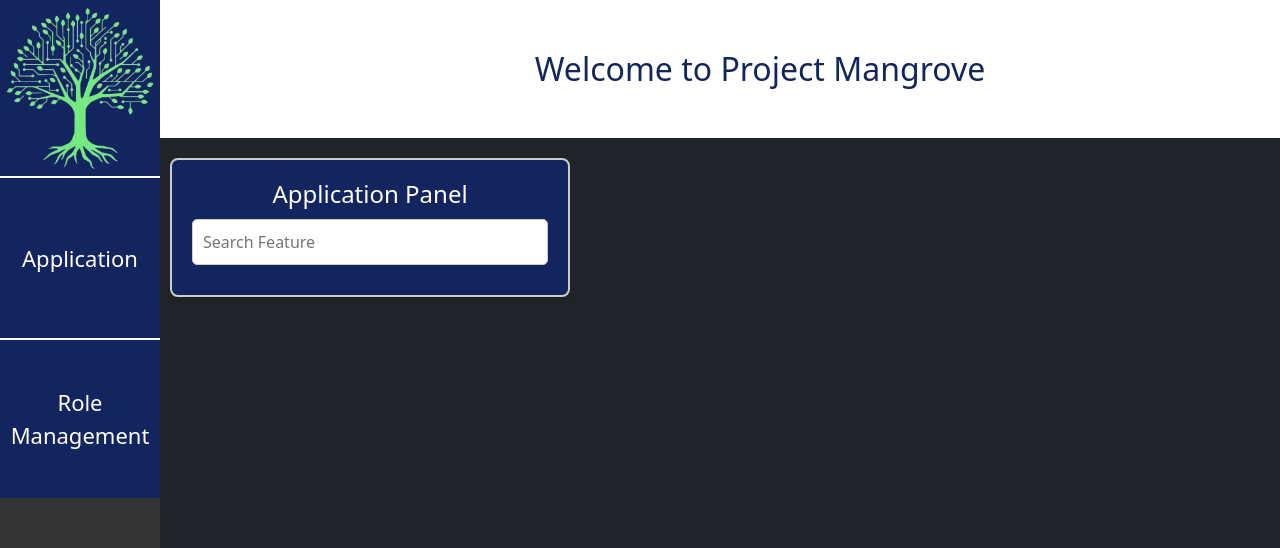
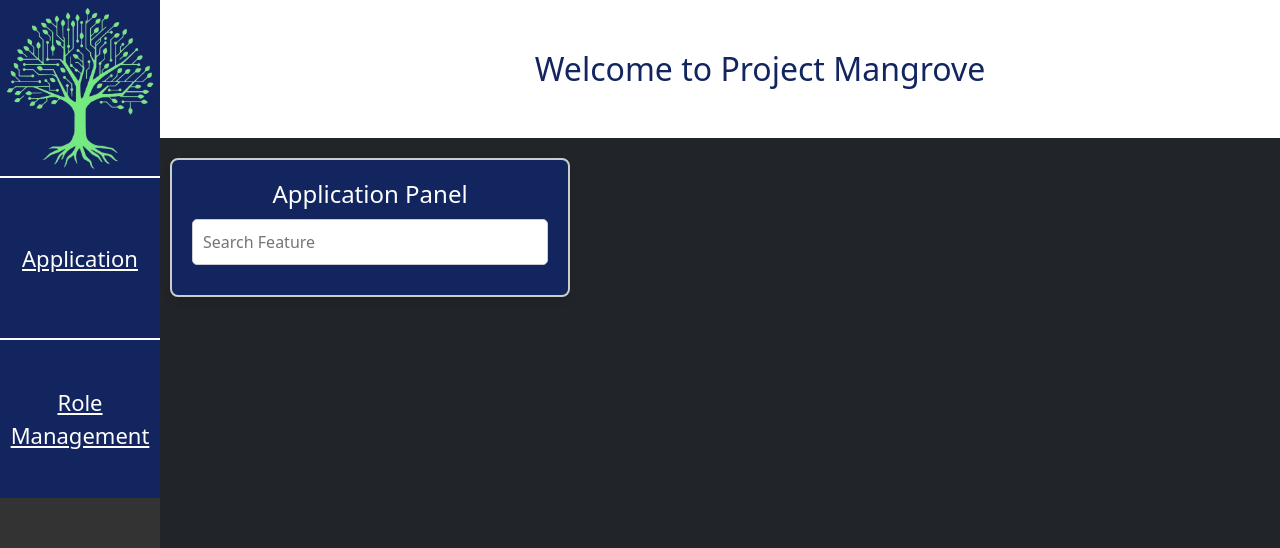
Before and after one commit to tntechcsc/webharness, a React (Create React App) app in the folder frontend/: page / in a window 1280 px wide. Shown: the top 548 px of the page. Built offline with nearby package versions, Linux system fonts and the light colour scheme.

Commit message:
abstracted navbar to a component and
fixed flex-row to just d-flex

```diff
--- a/frontend/src/App.js
+++ b/frontend/src/App.js
@@ -4,6 +4,7 @@ import { BrowserRouter as Router, Route, Routes } from "react-router-dom";
 import Home from "./pages/Home";
 import Application from "./pages/Application";
 import RoleManagment from "./pages/RoleManagement";
+import Navbar from "./components/Navbar";
 
 
 function App() {
@@ -37,11 +38,11 @@ function App() {
         </div>
       ) : (
         <Router>
-        <div className="d-flex flex-column min-vh-100 bg-dark text-light">
+        <div className="d-flex min-vh-100 bg-dark text-light">
+          <Navbar />
           <div className="flex-grow-1">
             <Routes>
             <Route path="/" element={<Home />} />
-
             </Routes>
           </div>
         </div>
--- a/frontend/src/components/Navbar.js
+++ b/frontend/src/components/Navbar.js
@@ -5,12 +5,20 @@ import './Navbar.css';
 const Navbar = () => {
   return (
     <div className="navbar">
-      <ul>
-        <li><Link to="/">Home</Link></li>
-        <li><Link to="/application">Application</Link></li>
-        <li><Link to="/role-management">Role Management</Link></li>
-        <li><Link to="/logout">Logout</Link></li>
-      </ul>
+      {/* Sidebar/Navbar */}
+      <div className="sidebar">
+        <div className="logo-button">
+          <Link to="/" style={{ all: 'unset', cursor: 'pointer' }}>
+            <img
+              src="LogoHarness2.png"
+              alt="Logo"
+              style={{ width: '10rem', height: '11rem'}}
+            />
+          </Link>
+        </div>
+        <Link to="/application" className="nav-button">Application</Link>
+        <Link to="/role-management" className="nav-button">Role Management</Link>
+      </div>
     </div>
   );
 };
--- a/frontend/src/pages/Home.js
+++ b/frontend/src/pages/Home.js
@@ -1,5 +1,6 @@
 import React, { useState, useEffect } from 'react';
 import '../App'; // Ensure your styles are linked correctly
+import Navbar from "../components/Navbar";
 import { BrowserRouter as Router, Route, Routes } from "react-router-dom";
 
 
@@ -29,25 +30,9 @@ const Home = () => {
 
 
 
-  return ( <div>
-
-
-<div className="app-container">
-          {/* Sidebar/Navbar */}
-          <div className="sidebar">
-            <div className="logo-button">
-              <button onClick={() => console.log("Logo button clicked")} style={{ all: 'unset', cursor: 'pointer' }}>
-                <img
-                  src="LogoHarness2.png"
-                  alt="Logo"
-                  style={{ width: '10rem', height: '11rem'}}
-                />
-              </button>
-            </div>
-            <div className="nav-button">Application</div>
-            <div className="nav-button">Role Management</div>
-          </div>
-
+  return (
+  <div>
+    <div className="app-container">
           {/* Main content area */}
           <div className="main-content">
             <div className="content-wrapper">
```
